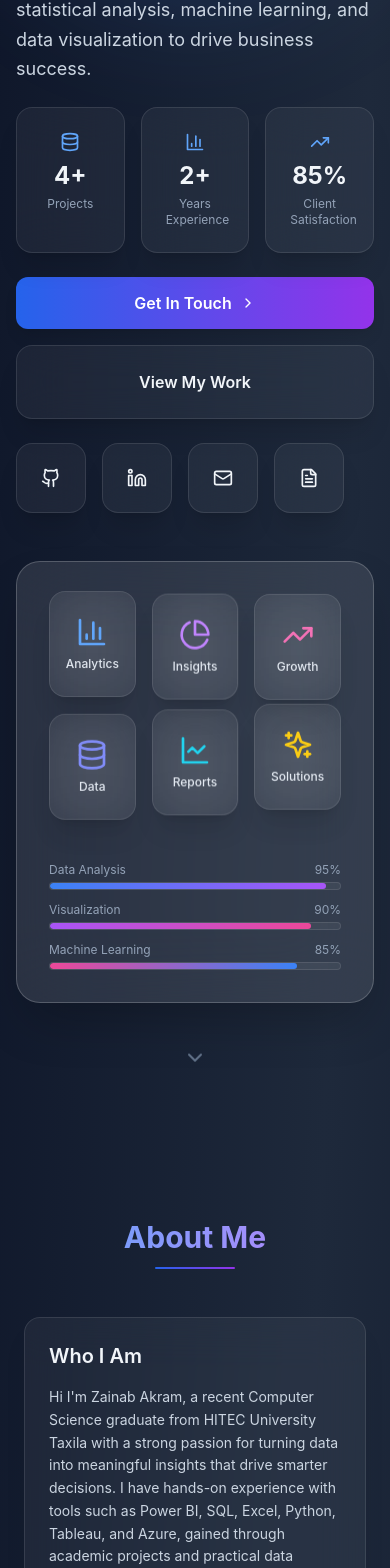
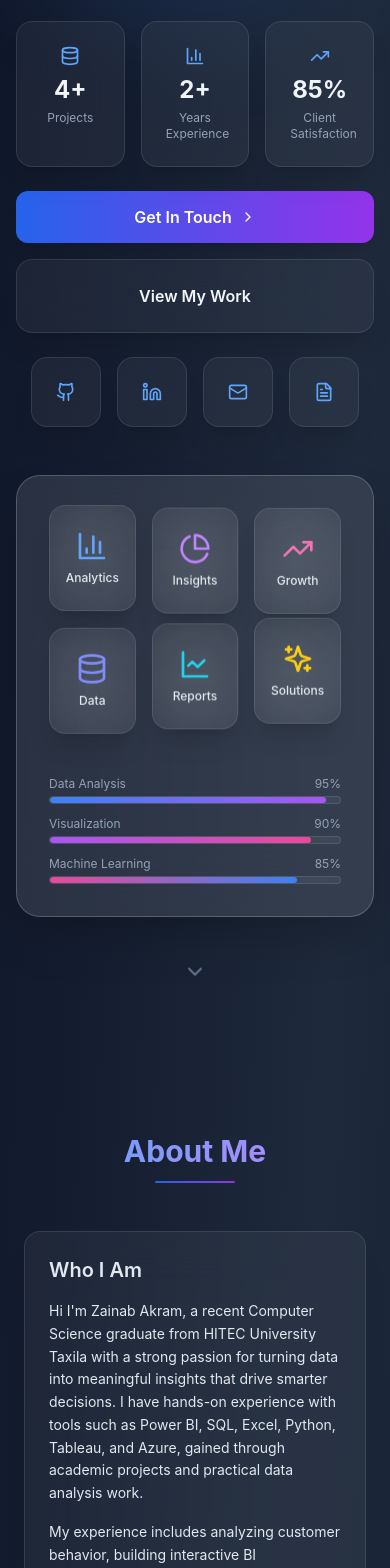
Before and after one commit to Hareem2024/zainabs-portfolio, a React (Vite) app: page / in a window 390 px wide. Shown: the part 375-1943 px from the top of the page. Built offline with nearby package versions, Linux system fonts and the light colour scheme.

Commit message:
Fix all mobile visibility issues comprehensively

```diff
--- a/src/components/Hero.jsx
+++ b/src/components/Hero.jsx
@@ -19,7 +19,7 @@ function Hero() {
           <div className="space-y-8">
             <div className="space-y-6">
               {/* Badge */}
-              <div className="inline-flex items-center gap-2 glass-card px-4 py-2 rounded-full mt-4 md:mt-0">
+              <div className="hidden md:inline-flex items-center gap-2 glass-card px-4 py-2 rounded-full">
                 <Sparkles className="w-4 h-4 text-yellow-500" />
                 <span className="text-sm font-medium text-slate-800 dark:text-slate-200">Available for Projects</span>
               </div>
@@ -72,38 +72,38 @@ function Hero() {
               </div>
 
               {/* Social links */}
-              <div className="flex items-center gap-4">
+              <div className="flex items-center justify-center md:justify-start gap-4">
                 <a
                   href="https://github.com"
                   target="_blank"
                   rel="noopener noreferrer"
-                  className="glass-card p-3 rounded-lg hover:scale-110 transition-transform duration-300"
+                  className="glass-card p-3 rounded-lg hover:scale-110 transition-transform duration-300 flex items-center justify-center"
                   aria-label="GitHub"
                 >
-                  <Github className="w-5 h-5" />
+                  <Github className="w-5 h-5 text-blue-600 dark:text-blue-400" />
                 </a>
                 <a
                   href="https://linkedin.com"
                   target="_blank"
                   rel="noopener noreferrer"
-                  className="glass-card p-3 rounded-lg hover:scale-110 transition-transform duration-300"
+                  className="glass-card p-3 rounded-lg hover:scale-110 transition-transform duration-300 flex items-center justify-center"
                   aria-label="LinkedIn"
                 >
-                  <Linkedin className="w-5 h-5" />
+                  <Linkedin className="w-5 h-5 text-blue-600 dark:text-blue-400" />
                 </a>
                 <a
-                  href="mailto:your.email@example.com"
-                  className="glass-card p-3 rounded-lg hover:scale-110 transition-transform duration-300"
+                  href="mailto:zainabakram115@gmail.com"
+                  className="glass-card p-3 rounded-lg hover:scale-110 transition-transform duration-300 flex items-center justify-center"
                   aria-label="Email"
                 >
-                  <Mail className="w-5 h-5" />
+                  <Mail className="w-5 h-5 text-blue-600 dark:text-blue-400" />
                 </a>
                 <a
                   href="#resume"
-                  className="glass-card p-3 rounded-lg hover:scale-110 transition-transform duration-300"
+                  className="glass-card p-3 rounded-lg hover:scale-110 transition-transform duration-300 flex items-center justify-center"
                   aria-label="Resume"
                 >
-                  <FileText className="w-5 h-5" />
+                  <FileText className="w-5 h-5 text-blue-600 dark:text-blue-400" />
                 </a>
               </div>
             </div>
--- a/src/index.css
+++ b/src/index.css
@@ -121,6 +121,50 @@ section {
   * {
     -webkit-tap-highlight-color: transparent;
   }
+
+  /* Improve glass visibility on mobile light mode */
+  .glass {
+    background-color: rgba(255, 255, 255, 0.25) !important;
+    border-color: rgba(255, 255, 255, 0.4) !important;
+  }
+
+  .glass-strong {
+    background-color: rgba(255, 255, 255, 0.35) !important;
+    border-color: rgba(255, 255, 255, 0.5) !important;
+  }
+
+  .glass-card span,
+  .glass-card p,
+  .glass-card h3 {
+    color: rgb(15, 23, 42) !important;
+  }
+
+  .glass:not(.glass-card) span,
+  .glass:not(.glass-card) p {
+    color: rgb(15, 23, 42) !important;
+  }
+
+  /* Dark mode overrides for mobile */
+  .dark .glass {
+    background-color: rgba(255, 255, 255, 0.05) !important;
+    border-color: rgba(255, 255, 255, 0.1) !important;
+  }
+
+  .dark .glass-strong {
+    background-color: rgba(255, 255, 255, 0.1) !important;
+    border-color: rgba(255, 255, 255, 0.2) !important;
+  }
+
+  .dark .glass-card span,
+  .dark .glass-card p,
+  .dark .glass-card h3 {
+    color: rgb(226, 232, 240) !important;
+  }
+
+  .dark .glass:not(.glass-card) span,
+  .dark .glass:not(.glass-card) p {
+    color: rgb(226, 232, 240) !important;
+  }
 }
 
 /* GPU acceleration for smooth scrolling */
```
